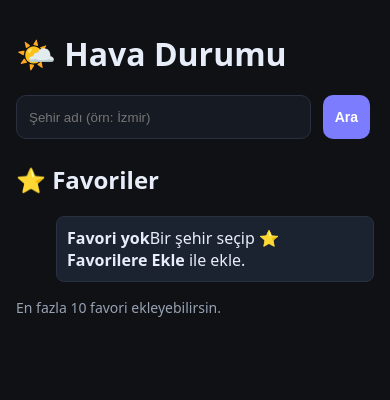
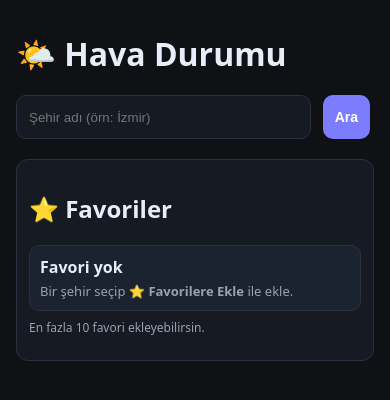
Before and after one commit to berk4tes/weather-app, a plain HTML site: page index.html in a window 390 px wide. Drawn offline with nearby package versions, Linux system fonts and the light colour scheme.

Commit message:
24 saat grafik ve favoriler

```diff
--- a/style.css
+++ b/style.css
@@ -1,25 +1,72 @@
+
 :root{
-  --background:#0f1115; --panel:#161a22; --text:#e7eef9; --muted:#98a2b3;
-  --accent:#7c7cff; --border:#2a3040; --card:#1b2230;
+  --background:#0f1115;
+  --panel:#161a22;
+  --text:#e7eef9;
+  --muted:#98a2b3;
+  --accent:#7c7cff;
+  --border:#2a3040;
+  --card:#1b2230;
 }
 
 *{ box-sizing:border-box; }
-body{ margin:0; font-family:system-ui, Arial, sans-serif; background:var(--background); color:var(--text); }
-.container{ max-width:980px; margin:32px auto; padding:0 16px; }
 
-h1{ margin:0 0 16px; font-weight:800; display:flex; align-items:center; gap:10px; }
+body{
+  margin:0;
+  font-family:system-ui, Arial, sans-serif;
+  background:var(--background);
+  color:var(--text);
+}
 
-.search{ display:flex; align-items:center; gap:12px; }
+.container{
+  max-width:980px;
+  margin:32px auto;
+  padding:0 16px;
+}
+
+h1{
+  margin:0 0 16px;
+  font-weight:800;
+  display:flex;
+  align-items:center;
+  gap:10px;
+}
+
+
+.search{
+  display:flex;
+  align-items:center;
+  gap:12px;
+}
 .searchbox{ position:relative; flex:1; min-width:0; }
 .search input{
-  width:100%; height:44px; padding:10px 12px;
-  border-radius:10px; border:1px solid var(--border);
-  background:var(--panel); color:var(--text); outline:none;
+  width:100%;
+  height:44px;
+  padding:10px 12px;
+  border-radius:10px;
+  border:1px solid var(--border);
+  background:var(--panel);
+  color:var(--text);
+  outline:none;
 }
 .search button{
-  height:44px; padding:0 16px; border:0; border-radius:10px;
-  background:var(--accent); color:#fff; font-weight:600; cursor:pointer; white-space:nowrap;
+  height:44px;
+  padding:0 16px;
+  border:0;
+  border-radius:10px;
+  background:var(--accent);
+  color:#fff;
+  font-weight:600;
+  cursor:pointer;
+  white-space:nowrap;
 }
+
+@media (max-width:560px){
+  .search{ gap:8px; }
+  .search button{ padding:0 12px; }
+}
+
+
 
 .suggestions{
   position:absolute; left:0; right:0; top:100%;
@@ -31,75 +78,143 @@ h1{ margin:0 0 16px; font-weight:800; display:flex; align-items:center; gap:10px
 }
 .suggestions.show{ display:block; }
 .suggestions li{
-  padding:10px 12px; border-top:1px solid #202637; cursor:pointer;
+  padding:10px 12px;
+  border-top:1px solid #202637;
+  cursor:pointer;
   display:flex; justify-content:space-between; gap:8px;
 }
 .suggestions li:hover{ background:#1b2230; }
 .suggestions li.active{ outline:1px dashed var(--accent); background:#1b2230; }
 .suggestions .meta{ color:var(--muted); font-size:12px; }
 
+
+
+.app{
+  display:grid;
+  grid-template-columns:300px 1fr;
+  gap:16px;
+  margin-top:16px;
+  align-items:start;
+}
+.sidebar{
+  background:var(--panel);
+  border:1px solid var(--border);
+  border-radius:12px;
+  padding:12px;
+  position:sticky;
+  top:12px;
+}
+.main{ background:transparent; }
+
+@media (max-width:860px){
+  .app{ grid-template-columns:1fr; }
+  .sidebar{ position:static; }
+}
+
+
 #resultSection{ margin-top:16px; }
 .card{
-  background:var(--card); border:1px solid var(--border);
-  border-radius:12px; padding:14px;
+  background:var(--card);
+  border:1px solid var(--border);
+  border-radius:12px;
+  padding:14px;
 }
 .muted{ color:var(--muted); font-size:14px; }
 
 h3{ margin:12px 0 8px; font-size:16px; color:var(--text); }
-.dgrid{ display:grid; gap:8px; grid-template-columns:repeat(auto-fit, minmax(120px,1fr)); }
-.ditem{ background:var(--card); border:1px solid var(--border); border-radius:10px; padding:10px; display:flex; flex-direction:column; gap:6px; }
+.dgrid{
+  display:grid;
+  gap:8px;
+  grid-template-columns:repeat(auto-fit, minmax(120px,1fr));
+}
+.ditem{
+  background:var(--card);
+  border:1px solid var(--border);
+  border-radius:10px;
+  padding:10px;
+  display:flex; flex-direction:column; gap:6px;
+}
 .d-day{ font-weight:700; }
 .d-ico{ font-size:12px; color:var(--muted); }
 .d-temp{ font-size:14px; }
 .d-temp span{ color:var(--muted); }
 .d-rain{ font-size:12px; color:var(--muted); }
 
-@media (max-width:560px){
-  .search{ gap:8px; }
-  .search button{ padding:0 12px; }
+
+.favlist{
+  list-style:none;
+  padding:0;
+  margin:12px 0 0;
+  display:flex;
+  flex-direction:column;
+  gap:8px;
+}
+.favItem{
+  background:var(--card);
+  border:1px solid var(--border);
+  border-radius:10px;
+  padding:10px;
+  display:grid;
+  grid-template-columns:1fr auto;
+  align-items:center;
+  cursor:pointer;
+  transition:transform .1s ease, border-color .2s ease, background .2s ease;
+}
+.favItem:hover{
+  transform:translateY(-1px);
+  border-color:var(--accent);
+  background:#1c2434;
 }
 
-#favoritesSection{ margin:16px 0; }
-.favgrid{ display:grid; grid-template-columns:repeat(auto-fit, minmax(160px,1fr)); gap:10px; }
-.favcard{
-  background:var(--card); border:1px solid var(--border);
-  border-radius:10px; padding:10px;
-  display:flex; flex-direction:column; gap:6px;
+.fav-left{ display:flex; flex-direction:column; gap:4px; }
+.favcity{ font-weight:700; }
+.favwx{ font-size:13px; color:var(--muted); }
+.favtemp{ font-size:18px; font-weight:800; }
+
+.fav-remove{
+  border:1px solid var(--border);
+  border-color:#3a1f28;
+  background:#2a1b22;
+  color:var(--text);
+  padding:6px 14px;
+  border-radius:6px;
+  cursor:pointer;
+  transition:background .2s ease, color .2s ease, transform .1s ease;
 }
-.favcity{ font-weight:700; }
-.favmeta{ color:var(--muted); font-size:12px; }
-
-#favoritesList {
-  margin-top: 12px;
-  display: flex; flex-direction: column; gap: 8px;
-}
-.favItem {
-  background: var(--card);
-  border: 1px solid var(--border);
-  border-radius: 8px;
-  padding: 10px;
-  display: flex; align-items: center; justify-content: space-between; gap: 10px;
+.fav-remove:hover{
+  background:#ff5e5e;
+  color:#fff;
 }
 
-button {
-  padding: 6px 14px; margin: 4px;
-  border: 1px solid var(--border);
-  border-radius: 6px;
-  background: var(--panel);
-  color: var(--text);
-  font-size: 14px; font-weight: 600;
-  cursor: pointer;
-  transition: background 0.2s ease, transform 0.1s ease, color 0.2s;
+
+.small-note{
+  font-size:12px;
+  margin-top:8px;
+  color:var(--muted);
 }
-button:hover {
-  background: var(--accent);
-  color: #fff;
-  transform: scale(1.05);
+
+
+button{
+  padding:6px 14px;
+  margin:4px;
+  border:1px solid var(--border);
+  border-radius:6px;
+  background:var(--panel);
+  color:var(--text);
+  font-size:14px;
+  font-weight:600;
+  cursor:pointer;
+  transition:background .2s ease, transform .1s ease, color .2s ease;
 }
-button:active { transform: scale(0.95); }
+button:hover{
+  background:var(--accent);
+  color:#fff;
+  transform:scale(1.05);
+}
+button:active{ transform:scale(0.95); }
 
-#favAddBtn {
-  background: var(--accent);
-  color: #fff;
+#favAddBtn{
+  background:var(--accent);
+  color:#fff;
 }
-#favAddBtn:hover { background: #6a63e6; }
+#favAddBtn:hover{ background:#6a63e6; }
```
